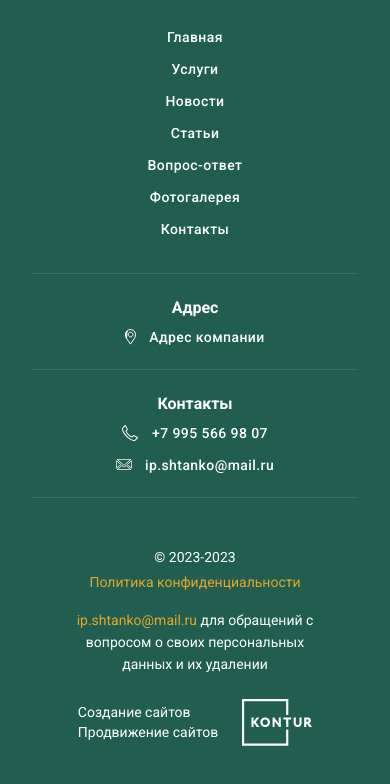
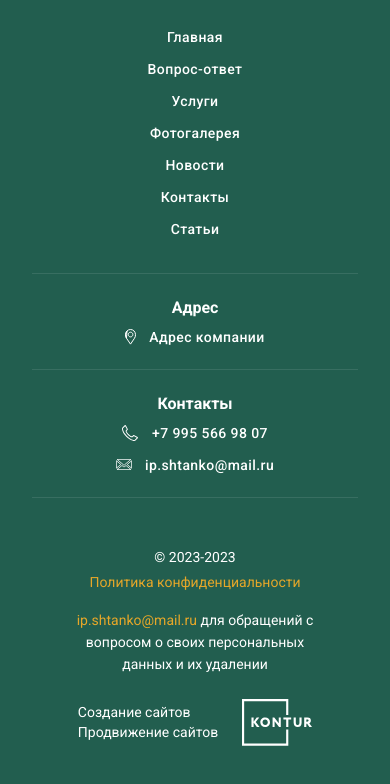
Before and after one commit to Otabek777/proekt-inst, a plain HTML site: page index.html in a window 390 px wide. Shown: the part 4437-5221 px from the top of the page. Drawn offline with Linux system fonts and the light colour scheme.

Commit message:
footer ul

```diff
--- a/index.html
+++ b/index.html
@@ -396,24 +396,22 @@
                                 <a href="#">Главная</a>
                             </li>
                             <li>
+                                <a href="#">Вопрос-ответ</a>
+                            </li>
+                            <li>
                                 <a href="#">Услуги</a>
+                            </li>
+                            <li>
+                                <a href="#">Фотогалерея</a>
                             </li>
                             <li>
                                 <a href="#">Новости</a>
                             </li>
                             <li>
-                                <a href="#">Статьи</a>
-                            </li>
-                        </ul>
-                        <ul>
-                            <li>
-                                <a href="#">Вопрос-ответ</a>
+                                <a href="#">Контакты</a>
                             </li>
                             <li>
-                                <a href="#">Фотогалерея</a>
-                            </li>
-                            <li>
-                                <a href="#">Контакты</a>
+                                <a href="#">Статьи</a>
                             </li>
                         </ul>
                     </div>
--- a/scss/style.scss
+++ b/scss/style.scss
@@ -772,13 +772,14 @@ width: 0px; }
 }
 .footer__navbar {
     display: flex;
+    max-width: 210px;
+    width: 100%;
     ul {
-        margin-right: 57px;
-    }
-    ul:last-child {
-        margin-right: 0;
+        display: flex;
+        flex-wrap: wrap;
     }
     li {
+        width: 50%;
         margin-bottom: 8px;
     }
     a {
@@ -852,6 +853,12 @@ width: 0px; }
 
 // media
 @media screen and (max-width: 1024px) {
+    .footer__navbar {
+    max-width: 100%;
+    }
+    .footer__navbar li {
+    width: 100%;
+    }
     section {
         display: none;
     }
```
Also changed, not shown: css/style.css.
